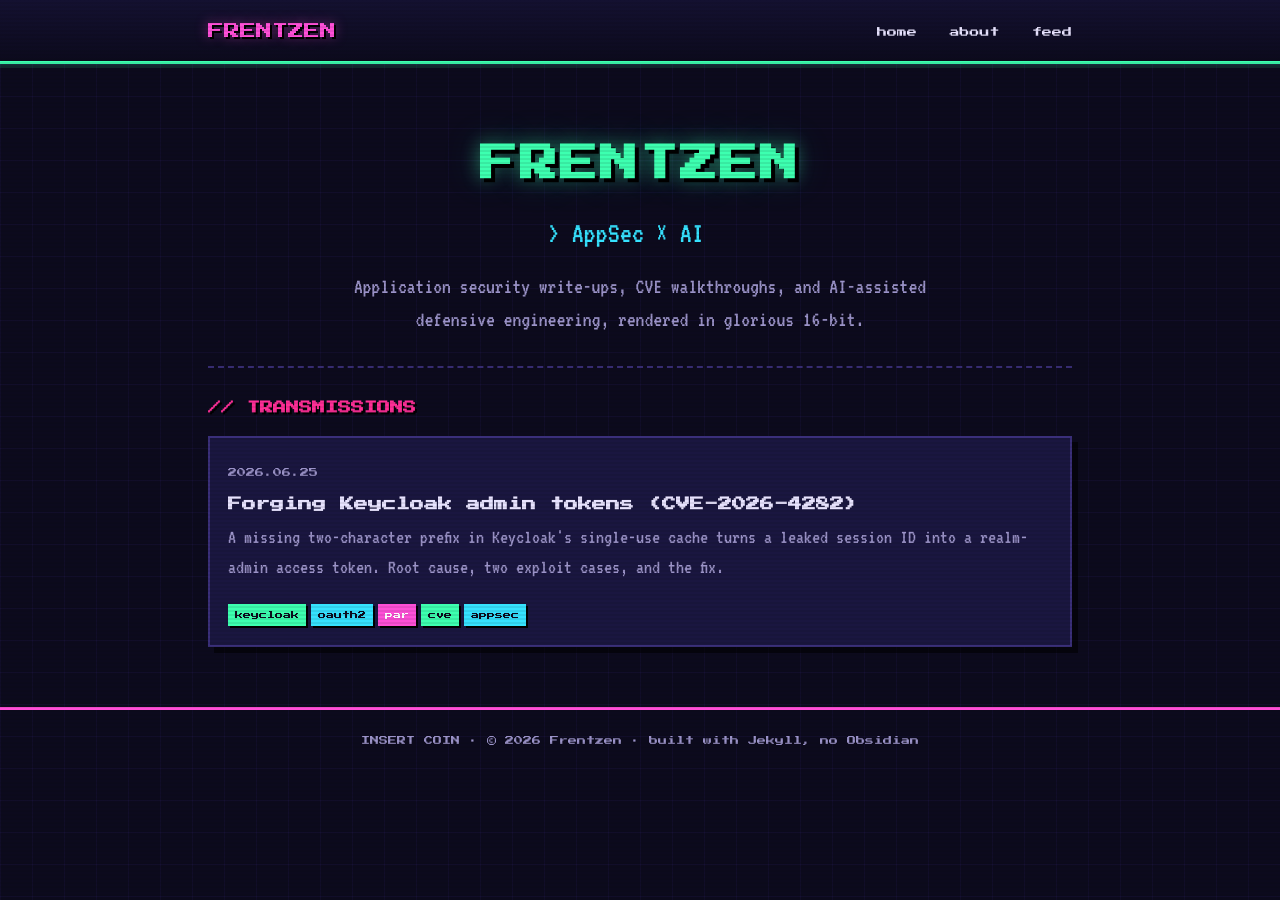
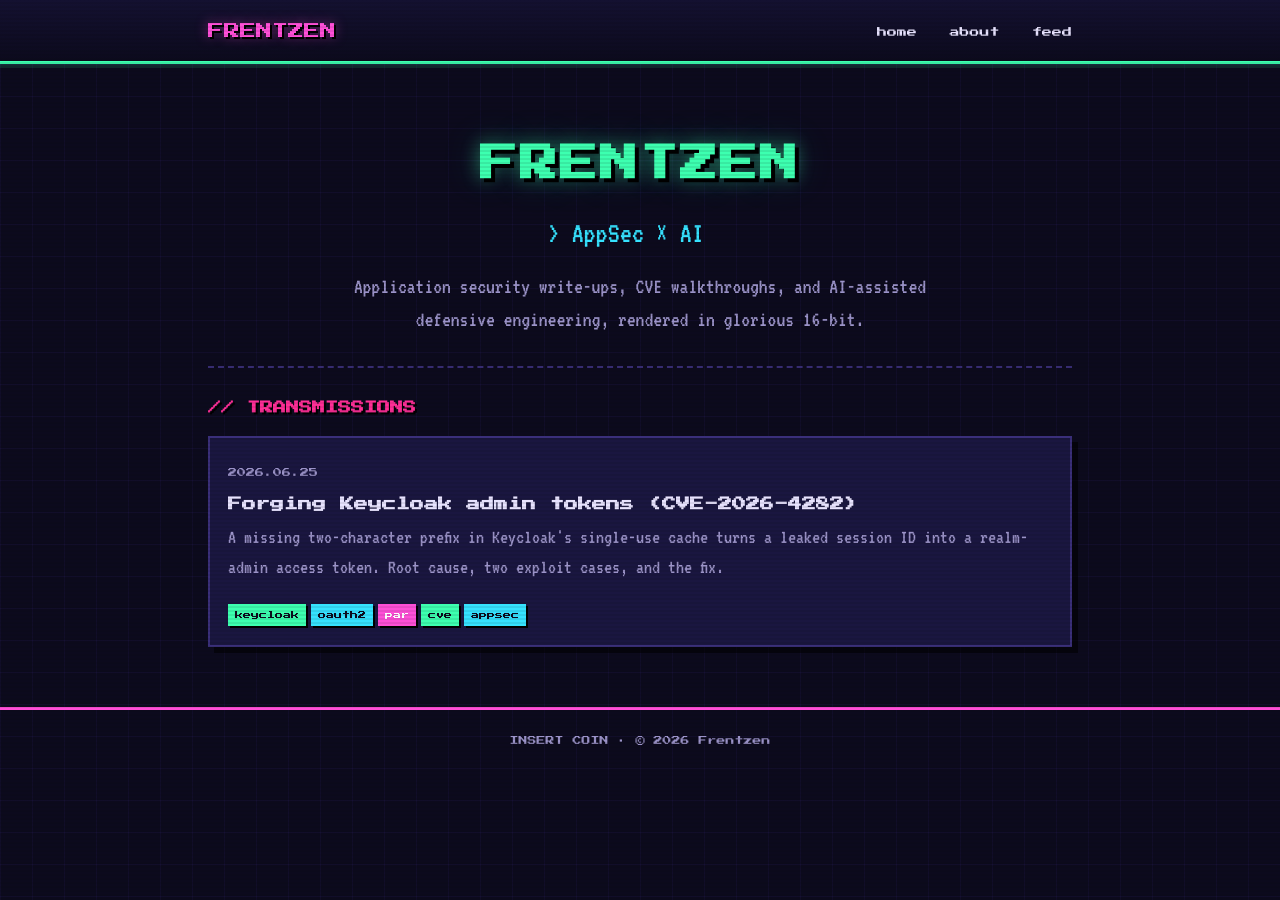
Before and after one commit to Frentzen/frentzen.github.io, a Jekyll site: the page built from index.md, in a window 1280 px wide. Built offline with Jekyll 4.4.1, drawn with Linux system fonts in a browser that asks for light colours.

Commit message:
Remove footer tagline
Co-Authored-By: Claude Opus 4.8 <noreply@anthropic.com>

```diff
--- a/_layouts/default.html
+++ b/_layouts/default.html
@@ -29,7 +29,7 @@
   </main>
 
   <footer class="site-footer">
-    <span>INSERT COIN</span> · © {{ site.time | date: "%Y" }} {{ site.author }} · built with Jekyll, no Obsidian
+    <span>INSERT COIN</span> · © {{ site.time | date: "%Y" }} {{ site.author }}
   </footer>
 </body>
 </html>
```
